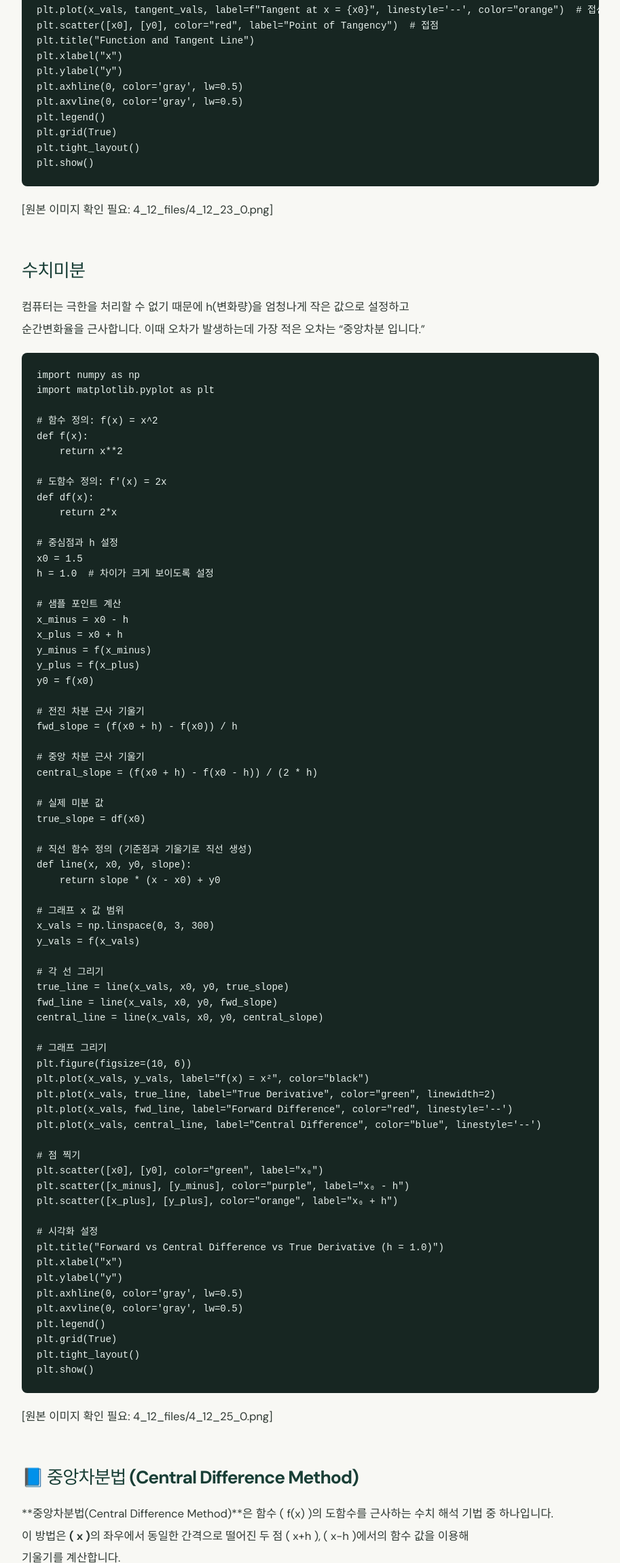
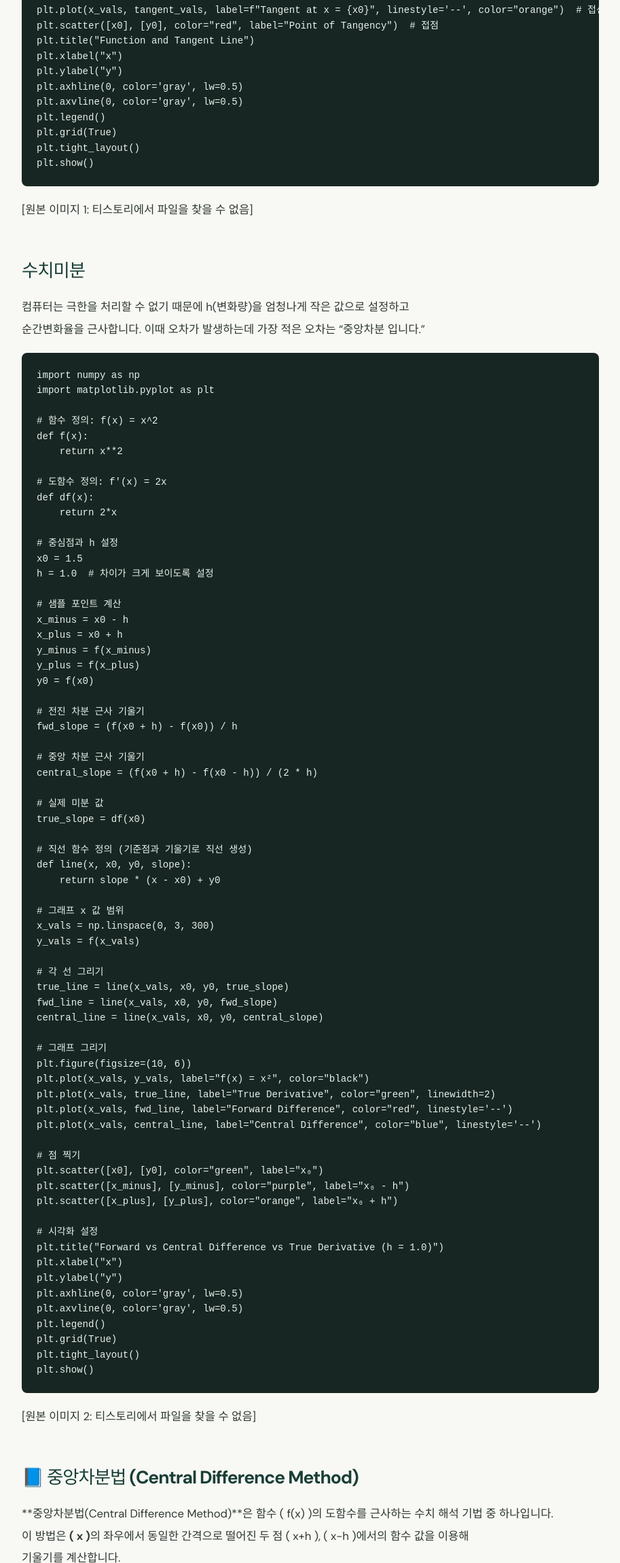
Before and after one commit to CodeBBakGoSu/CodeBBakGoSu.github.io, an Astro site: page /posts/21 in a window 1280 px wide. Shown: the part 6520-8819 px from the top of the page at 68% size, without its empty margins (183-1096 px from the left). Built offline with nearby package versions, Linux system fonts and the light colour scheme; Astro itself is replaced by a stand-in of ours; code samples lack their colours.

Commit message:
Document unavailable source images

````diff
--- a/src/content/posts/21.md
+++ b/src/content/posts/21.md
@@ -269,7 +269,7 @@ plt.tight_layout()
 plt.show()
 ```
 
-\[원본 이미지 확인 필요: 4\_12\_files/4\_12\_23\_0.png\]
+[원본 이미지 1: 티스토리에서 파일을 찾을 수 없음]
 
 ## 수치미분
 
@@ -345,7 +345,7 @@ plt.tight_layout()
 plt.show()
 ```
 
-\[원본 이미지 확인 필요: 4\_12\_files/4\_12\_25\_0.png\]
+[원본 이미지 2: 티스토리에서 파일을 찾을 수 없음]
 
 ## 📘 중앙차분법 (Central Difference Method)
 
````
Also changed, not shown: README.md.
